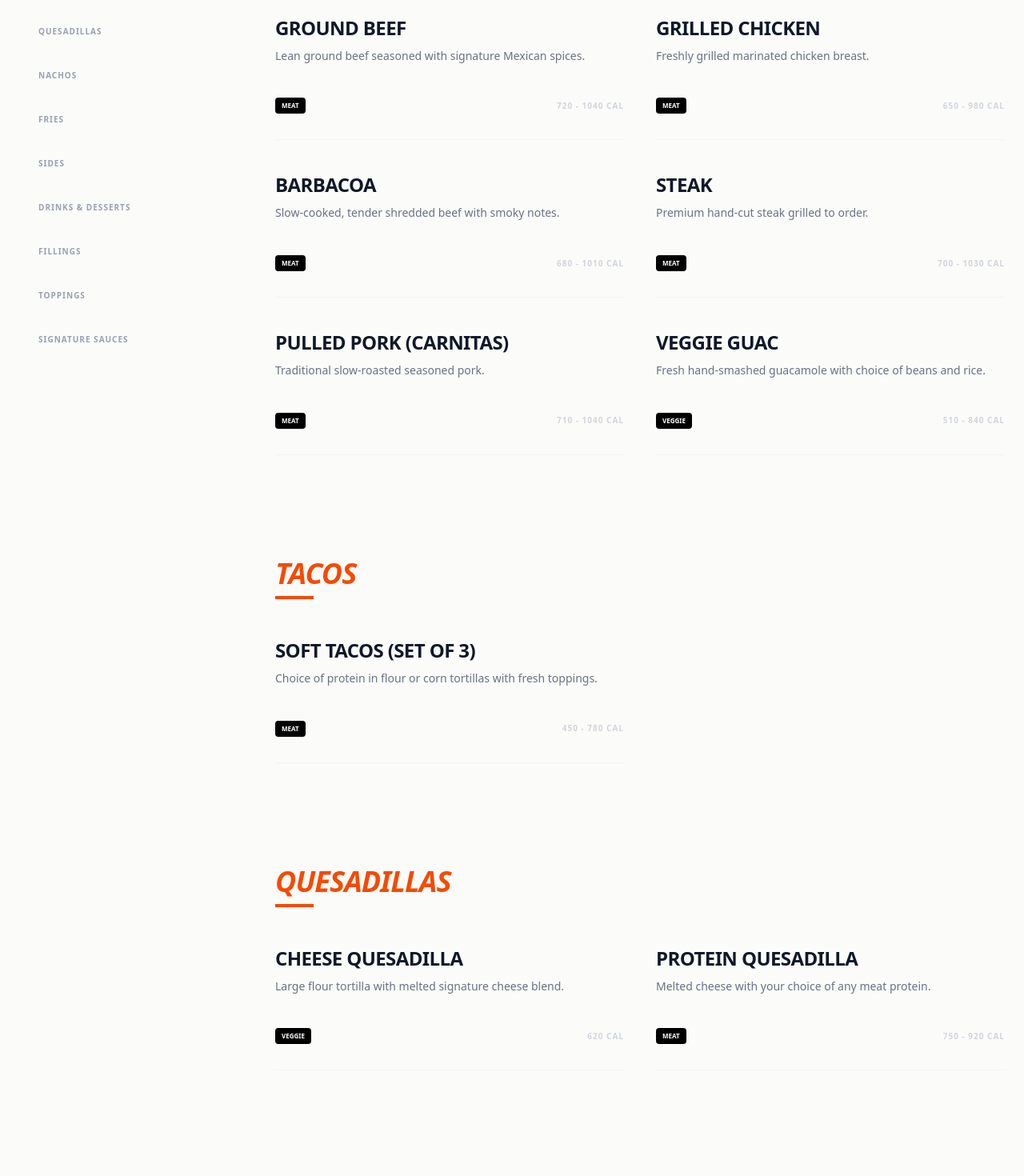
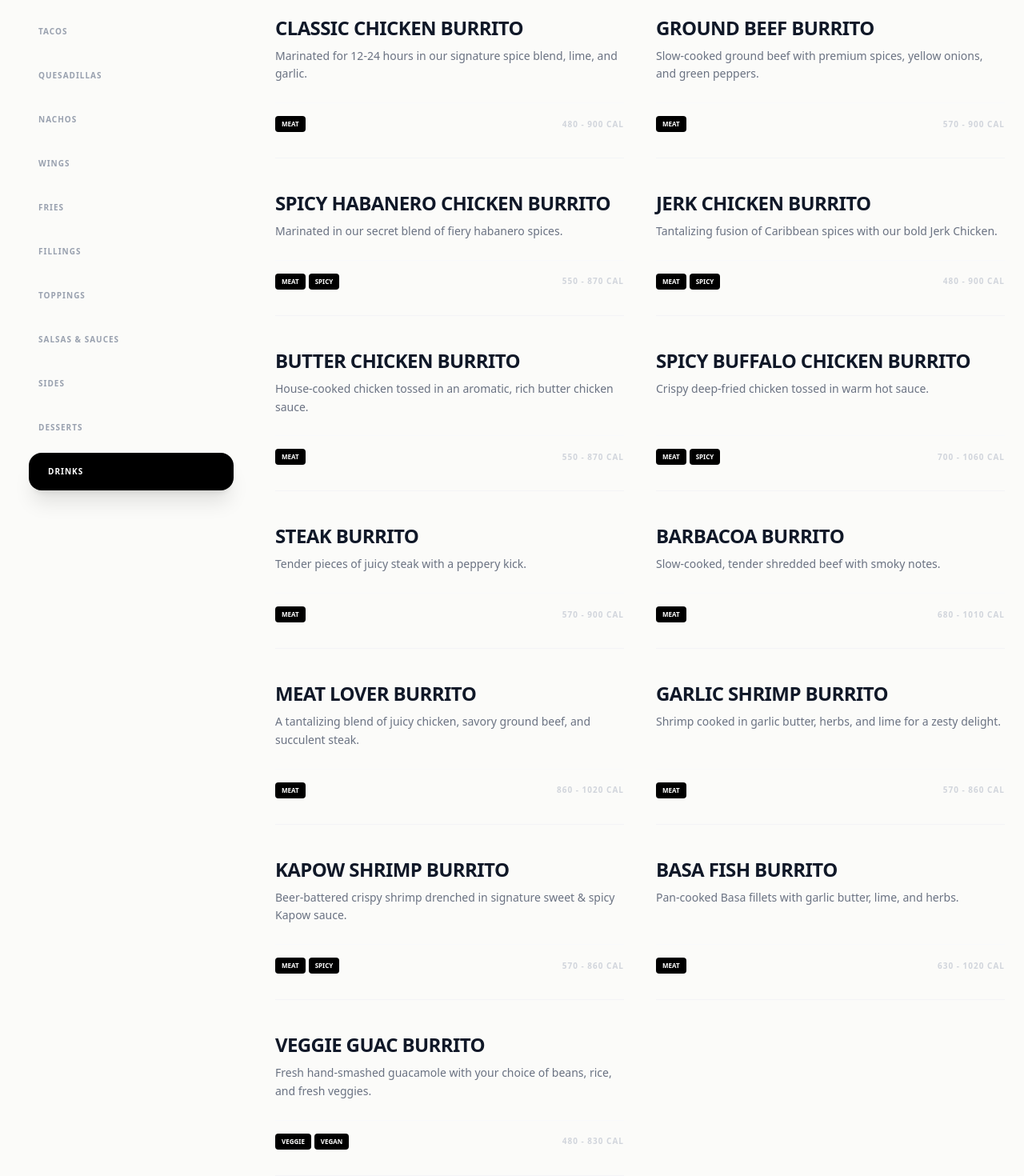
Before and after one commit to Munda-shada/wrap-n-roll-burrito, a Next.js app: page /menu in a window 1280 px wide. Shown: the part 740-2210 px from the top of the page at 80% size. Built offline with nearby package versions, Linux system fonts and the light colour scheme.

Commit message:
Minor defect fixed for menu

```diff
--- a/src/app/menu/page.tsx
+++ b/src/app/menu/page.tsx
@@ -13,6 +13,7 @@ export default function MenuPage() {
 
   const mobileNavRef = useRef<HTMLDivElement>(null); // Specific ref for mobile slider
   const isManualScrolling = useRef(false);
+  const visibleSections = useRef<Set<string>>(new Set());
 
   useEffect(() => {
     const timer = setTimeout(() => setIsLoading(false), 600);
@@ -43,16 +44,34 @@ export default function MenuPage() {
   useEffect(() => {
     if (isLoading) return;
 
+    visibleSections.current.clear();
+
     const observer = new IntersectionObserver((entries) => {
       if (isManualScrolling.current) return;
+
       entries.forEach((entry) => {
         if (entry.isIntersecting) {
-          setActiveCategory(entry.target.id);
+          visibleSections.current.add(entry.target.id);
+        } else {
+          visibleSections.current.delete(entry.target.id);
         }
       });
+
+      // Find the active category by checking which visible section is last in the list.
+      // This handles both scrolling down (new one enters) and scrolling up (bottom one leaves, previous one takes over).
+      let activeId = "";
+      for (const cat of menuData.categories) {
+        if (visibleSections.current.has(cat.id)) {
+          activeId = cat.id;
+        }
+      }
+
+      if (activeId) {
+        setActiveCategory(activeId);
+      }
     }, {
-      threshold: 0.1,
-      rootMargin: "-20% 0px -60% 0px"
+      threshold: 0,
+      rootMargin: "-10% 0px -80% 0px"
     });
 
     menuData.categories.forEach((cat) => {
@@ -125,9 +144,9 @@ export default function MenuPage() {
         <div className="px-6 py-4">
           <div className="flex items-center justify-between mb-4">
             <h1 className="text-2xl font-black uppercase italic">Menu</h1>
-            <div className="flex gap-2">
-              {FILTERS.slice(0, 3).map(f => (
-                <button key={f} onClick={() => setActiveFilter(f)} className={`text-[8px] font-bold uppercase px-3 py-1 rounded-full border ${activeFilter === f ? 'bg-orange-600 text-white border-orange-600' : 'text-gray-400 border-gray-100'}`}>{f}</button>
+            <div className="flex gap-2 overflow-x-auto no-scrollbar max-w-[70%]">
+              {FILTERS.map(f => (
+                <button key={f} onClick={() => setActiveFilter(f)} className={`text-[8px] font-bold uppercase px-3 py-1 rounded-full border whitespace-nowrap flex-shrink-0 ${activeFilter === f ? 'bg-orange-600 text-white border-orange-600' : 'text-gray-400 border-gray-100'}`}>{f}</button>
               ))}
             </div>
           </div>
@@ -206,7 +225,9 @@ export default function MenuPage() {
                           <h3 className={`font-black uppercase tracking-tight mb-2 text-gray-900 ${isTopping ? 'text-xs' : 'text-2xl'}`}>{item.name}</h3>
                           {!isTopping && <p className="text-gray-500 text-sm leading-relaxed mb-6 font-medium">{item.desc}</p>}
                           <div className="mt-auto flex items-center justify-between pt-4 border-t border-gray-50">
-                            <span className="text-[8px] font-black px-2 py-1 bg-black text-white rounded uppercase">{item.tags[0]}</span>
+                            <div className="flex flex-wrap gap-1">
+                              {item.tags.map((tag: string, i: number) => <span key={i} className="text-[8px] font-black px-2 py-1 bg-black text-white rounded uppercase">{tag}</span>)}
+                            </div>
                             <span className="text-[10px] font-bold text-gray-300 uppercase tracking-widest">{item.calories}</span>
                           </div>
                         </div>
--- a/src/data/menu.json
+++ b/src/data/menu.json
@@ -1,94 +1,147 @@
 {
   "categories": [
     {
-      "id": "burritos-bowls",
-      "name": "Burritos & Bowls",
+      "id": "burritos",
+      "name": "Burritos",
       "items": [
-        { "name": "Ground Beef", "desc": "Lean ground beef seasoned with signature Mexican spices.", "calories": "720 - 1040 Cal", "tags": ["Meat"], "image": "/image/menu/ground-beef.jpg" },
-        { "name": "Grilled Chicken", "desc": "Freshly grilled marinated chicken breast.", "calories": "650 - 980 Cal", "tags": ["Meat"], "image": "/image/menu/grilled-chicken.jpg" },
-        { "name": "Barbacoa", "desc": "Slow-cooked, tender shredded beef with smoky notes.", "calories": "680 - 1010 Cal", "tags": ["Meat"], "image": "/image/menu/barbacoa.jpg" },
-        { "name": "Steak", "desc": "Premium hand-cut steak grilled to order.", "calories": "700 - 1030 Cal", "tags": ["Meat"], "image": "/image/menu/steak.jpg" },
-        { "name": "Pulled Pork (Carnitas)", "desc": "Traditional slow-roasted seasoned pork.", "calories": "710 - 1040 Cal", "tags": ["Meat"], "image": "/image/menu/pulled-pork.jpg" },
-        { "name": "Veggie Guac", "desc": "Fresh hand-smashed guacamole with choice of beans and rice.", "calories": "510 - 840 Cal", "tags": ["Veggie", "Vegan"], "image": "/image/menu/veggie-guac.jpg" }
+        { "name": "Classic Chicken Burrito", "desc": "Marinated for 12-24 hours in our signature spice blend, lime, and garlic.", "calories": "480 - 900 Cal", "tags": ["Meat"], "image": "/image/menu/chicken-burrito.jpg" },
+        { "name": "Ground Beef Burrito", "desc": "Slow-cooked ground beef with premium spices, yellow onions, and green peppers.", "calories": "570 - 900 Cal", "tags": ["Meat"], "image": "/image/menu/beef-burrito.jpg" },
+        { "name": "Spicy Habanero Chicken Burrito", "desc": "Marinated in our secret blend of fiery habanero spices.", "calories": "550 - 870 Cal", "tags": ["Meat", "Spicy"], "image": "/image/menu/habanero-burrito.jpg" },
+        { "name": "Jerk Chicken Burrito", "desc": "Tantalizing fusion of Caribbean spices with our bold Jerk Chicken.", "calories": "480 - 900 Cal", "tags": ["Meat", "Spicy"], "image": "/image/menu/jerk-burrito.jpg" },
+        { "name": "Butter Chicken Burrito", "desc": "House-cooked chicken tossed in an aromatic, rich butter chicken sauce.", "calories": "550 - 870 Cal", "tags": ["Meat"], "image": "/image/menu/butter-chicken-burrito.jpg" },
+        { "name": "Spicy Buffalo Chicken Burrito", "desc": "Crispy deep-fried chicken tossed in warm hot sauce.", "calories": "700 - 1060 Cal", "tags": ["Meat", "Spicy"], "image": "/image/menu/buffalo-burrito.jpg" },
+        { "name": "Steak Burrito", "desc": "Tender pieces of juicy steak with a peppery kick.", "calories": "570 - 900 Cal", "tags": ["Meat"], "image": "/image/menu/steak-burrito.jpg" },
+        { "name": "Barbacoa Burrito", "desc": "Slow-cooked, tender shredded beef with smoky notes.", "calories": "680 - 1010 Cal", "tags": ["Meat"], "image": "/image/menu/barbacoa-burrito.jpg" },
+        { "name": "Meat Lover Burrito", "desc": "A tantalizing blend of juicy chicken, savory ground beef, and succulent steak.", "calories": "860 - 1020 Cal", "tags": ["Meat"], "image": "/image/menu/meat-lover-burrito.jpg" },
+        { "name": "Garlic Shrimp Burrito", "desc": "Shrimp cooked in garlic butter, herbs, and lime for a zesty delight.", "calories": "570 - 860 Cal", "tags": ["Meat"], "image": "/image/menu/shrimp-burrito.jpg" },
+        { "name": "KaPow Shrimp Burrito", "desc": "Beer-battered crispy shrimp drenched in signature sweet & spicy Kapow sauce.", "calories": "570 - 860 Cal", "tags": ["Meat", "Spicy"], "image": "/image/menu/kapow-burrito.jpg" },
+        { "name": "Basa Fish Burrito", "desc": "Pan-cooked Basa fillets with garlic butter, lime, and herbs.", "calories": "630 - 1020 Cal", "tags": ["Meat"], "image": "/image/menu/basa-burrito.jpg" },
+        { "name": "Veggie Guac Burrito", "desc": "Fresh hand-smashed guacamole with your choice of beans, rice, and fresh veggies.", "calories": "480 - 830 Cal", "tags": ["Veggie", "Vegan"], "image": "/image/menu/veggie-burrito.jpg" }
+      ]
+    },
+    {
+      "id": "burrito-bowls",
+      "name": "Burrito Bowls",
+      "items": [
+        { "name": "Classic Chicken Bowl", "desc": "Signature marinated chicken served over rice and beans with fresh toppings.", "calories": "330 - 750 Cal", "tags": ["Meat"], "image": "/image/menu/chicken-bowl.jpg" },
+        { "name": "Ground Beef Bowl", "desc": "Slow-cooked seasoned ground beef bowl.", "calories": "440 - 820 Cal", "tags": ["Meat"], "image": "/image/menu/beef-bowl.jpg" },
+        { "name": "Spicy Habanero Bowl", "desc": "Fiery habanero chicken served naked in a bowl.", "calories": "340 - 570 Cal", "tags": ["Meat", "Spicy"], "image": "/image/menu/habanero-bowl.jpg" },
+        { "name": "Jerk Chicken Bowl", "desc": "Caribbean spiced Jerk Chicken served over your choice of rice.", "calories": "370 - 620 Cal", "tags": ["Meat", "Spicy"], "image": "/image/menu/jerk-bowl.jpg" },
+        { "name": "Premium Steak Bowl", "desc": "Juicy peppery steak with fresh salsas and guacamole.", "calories": "480 - 830 Cal", "tags": ["Meat"], "image": "/image/menu/steak-bowl.jpg" },
+        { "name": "Organic Tofu Bowl", "desc": "Seasoned organic tofu with fajita veggies and beans.", "calories": "250 - 640 Cal", "tags": ["Veggie", "Vegan"], "image": "/image/menu/tofu-bowl.jpg" },
+        { "name": "Veggie Guac Bowl", "desc": "A hearty bowl of rice, beans, fajita veggies, and a large scoop of fresh guac.", "calories": "250 - 710 Cal", "tags": ["Veggie", "Vegan"], "image": "/image/menu/veggie-bowl.jpg" }
       ]
     },
     {
       "id": "tacos",
       "name": "Tacos",
       "items": [
-        { "name": "Soft Tacos (Set of 3)", "desc": "Choice of protein in flour or corn tortillas with fresh toppings.", "calories": "450 - 780 Cal", "tags": ["Meat", "Veggie"], "image": "/image/menu/tacos.jpg" }
+        { "name": "Grilled Chicken Taco", "desc": "Signature marinated chicken topped with fresh pico de gallo and cheese.", "calories": "210 - 250 Cal", "tags": ["Meat"], "image": "/image/menu/chicken-taco.jpg" },
+        { "name": "Ground Beef Taco", "desc": "Seasoned beef with crisp lettuce, cheese, and sour cream.", "calories": "240 - 280 Cal", "tags": ["Meat"], "image": "/image/menu/beef-taco.jpg" },
+        { "name": "Steak Taco", "desc": "Premium grilled steak with fresh cilantro and diced onions.", "calories": "230 - 270 Cal", "tags": ["Meat"], "image": "/image/menu/steak-taco.jpg" },
+        { "name": "Barbacoa Taco", "desc": "Slow-cooked shredded beef with a smoky adobo flavor.", "calories": "250 - 290 Cal", "tags": ["Meat"], "image": "/image/menu/barbacoa-taco.jpg" },
+        { "name": "Carnitas Taco", "desc": "Tender, slow-roasted pulled pork.", "calories": "260 - 300 Cal", "tags": ["Meat"], "image": "/image/menu/carnitas-taco.jpg" },
+        { "name": "Crispy Fish Taco", "desc": "Battered fish topped with tangy slaw and signature sauce.", "calories": "280 - 320 Cal", "tags": ["Meat"], "image": "/image/menu/fish-taco.jpg" },
+        { "name": "Veggie Guac Taco", "desc": "Fresh hand-smashed guacamole with black beans and corn salsa.", "calories": "190 - 230 Cal", "tags": ["Veggie", "Vegan"], "image": "/image/menu/veggie-taco.jpg" }
       ]
     },
     {
       "id": "quesadillas",
       "name": "Quesadillas",
       "items": [
-        { "name": "Cheese Quesadilla", "desc": "Large flour tortilla with melted signature cheese blend.", "calories": "620 Cal", "tags": ["Veggie"], "image": "/image/menu/cheese-quesadilla.jpg" },
-        { "name": "Protein Quesadilla", "desc": "Melted cheese with your choice of any meat protein.", "calories": "750 - 920 Cal", "tags": ["Meat"], "image": "/image/menu/protein-quesadilla.jpg" }
+        { "name": "Cheese Quesadilla", "desc": "Large flour tortilla with melted signature 3-cheese blend.", "calories": "460 Cal", "tags": ["Veggie"], "image": "/image/menu/cheese-quesadilla.jpg" },
+        { "name": "Chicken Quesadilla", "desc": "Melted cheese with signature marinated grilled chicken.", "calories": "580 - 650 Cal", "tags": ["Meat"], "image": "/image/menu/chicken-quesadilla.jpg" },
+        { "name": "Steak Quesadilla", "desc": "Melted cheese packed with premium peppery steak.", "calories": "610 - 680 Cal", "tags": ["Meat"], "image": "/image/menu/steak-quesadilla.jpg" },
+        { "name": "Veggie Quesadilla", "desc": "Melted cheese with beans and sautéed fajita vegetables.", "calories": "360 - 615 Cal", "tags": ["Veggie"], "image": "/image/menu/veggie-quesadilla.jpg" }
       ]
     },
     {
       "id": "nachos",
       "name": "Nachos",
       "items": [
-        { "name": "Signature Nachos", "desc": "Corn chips topped with beans, cheese sauce, salsa, and sour cream.", "calories": "890 - 1240 Cal", "tags": ["Veggie"], "image": "/image/menu/nachos.jpg" },
-        { "name": "Loaded Meat Nachos", "desc": "Signature nachos topped with your choice of protein.", "calories": "1020 - 1450 Cal", "tags": ["Meat"], "image": "/image/menu/meat-nachos.jpg" }
+        { "name": "Signature Nachos", "desc": "Crispy corn chips topped with cheese sauce, Monterey Jack, and baked to perfection.", "calories": "560 - 890 Cal", "tags": ["Veggie"], "image": "/image/menu/signature-nachos.jpg" },
+        { "name": "Loaded Meat Nachos", "desc": "Signature nachos loaded heavily with your choice of chicken, beef, or steak.", "calories": "820 - 1240 Cal", "tags": ["Meat"], "image": "/image/menu/loaded-nachos.jpg" }
+      ]
+    },
+    {
+      "id": "wings",
+      "name": "Wings",
+      "items": [
+        { "name": "Boneless Chicken Wings", "desc": "Mexican-inspired boneless wings tossed in chipotle BBQ – mild, medium, hot, or suicidal.", "calories": "800 - 1600 Cal", "tags": ["Meat"], "image": "/image/menu/boneless-wings.jpg" }
       ]
     },
     {
       "id": "fries",
       "name": "Fries",
       "items": [
-        { "name": "Classic Fries", "desc": "Crispy golden fries seasoned with sea salt.", "calories": "320 Cal", "tags": ["Vegan", "Gluten-Free"], "image": "/image/menu/fries.jpg" },
-        { "name": "Extreme Fries", "desc": "Fries topped with beef, cheese sauce, and sour cream.", "calories": "680 Cal", "tags": ["Meat"], "image": "/image/menu/extreme-fries.jpg" },
-        { "name": "Mexican Fries", "desc": "Fries topped with salsa, jalapeños, and spicy mayo.", "calories": "450 Cal", "tags": ["Veggie", "Spicy"], "image": "/image/menu/mexican-fries.jpg" }
+        { "name": "Supreme Fries", "desc": "Fries loaded with cheese sauce, tomatoes, corn, chives, and your choice of sauce.", "calories": "715 Cal", "tags": ["Veggie"], "image": "/image/menu/supreme-fries.jpg" },
+        { "name": "Regular Fries", "desc": "Crispy, delicious, golden French fries.", "calories": "580 Cal", "tags": ["Vegan"], "image": "/image/menu/regular-fries.jpg" }
+      ]
+    },
+    {
+      "id": "fillings",
+      "name": "Fillings",
+      "items": [
+        { "name": "Cilantro Lime Rice", "desc": "", "calories": "210 Cal", "tags": ["Vegan"], "image": "/image/menu/white-rice.jpg" },
+        { "name": "Brown Rice", "desc": "", "calories": "190 Cal", "tags": ["Vegan"], "image": "/image/menu/brown-rice.jpg" },
+        { "name": "Black Beans", "desc": "", "calories": "120 Cal", "tags": ["Vegan"], "image": "/image/menu/black-beans.jpg" },
+        { "name": "Pinto Beans", "desc": "", "calories": "130 Cal", "tags": ["Vegan"], "image": "/image/menu/pinto-beans.jpg" },
+        { "name": "Fajita Veggies", "desc": "", "calories": "45 Cal", "tags": ["Vegan"], "image": "/image/menu/fajita-veggies.jpg" }
+      ]
+    },
+    {
+      "id": "toppings",
+      "name": "Toppings",
+      "items": [
+        { "name": "Pico de Gallo", "desc": "", "calories": "20 Cal", "tags": ["Vegan"], "image": "/image/menu/pico.jpg" },
+        { "name": "Corn Salsa", "desc": "", "calories": "80 Cal", "tags": ["Vegan"], "image": "/image/menu/corn.jpg" },
+        { "name": "Pickled Onions", "desc": "", "calories": "10 Cal", "tags": ["Vegan"], "image": "/image/menu/onions.jpg" },
+        { "name": "Shredded Cheese", "desc": "", "calories": "110 Cal", "tags": ["Veggie"], "image": "/image/menu/cheese.jpg" },
+        { "name": "Jalapeños", "desc": "", "calories": "5 Cal", "tags": ["Vegan", "Spicy"], "image": "/image/menu/jalapenos.jpg" },
+        { "name": "Sour Cream", "desc": "", "calories": "60 Cal", "tags": ["Veggie"], "image": "/image/menu/sour-cream.jpg" },
+        { "name": "Romaine Lettuce", "desc": "", "calories": "5 Cal", "tags": ["Vegan"], "image": "/image/menu/lettuce.jpg" }
+      ]
+    },
+    {
+      "id": "sauces",
+      "name": "Salsas & Sauces",
+      "items": [
+        { "name": "Mild Salsa", "desc": "", "calories": "15 Cal", "tags": ["Vegan"], "image": "/image/menu/mild-salsa.jpg" },
+        { "name": "Medium Salsa", "desc": "", "calories": "15 Cal", "tags": ["Vegan", "Spicy"], "image": "/image/menu/medium-salsa.jpg" },
+        { "name": "Hot Salsa", "desc": "", "calories": "15 Cal", "tags": ["Vegan", "Spicy"], "image": "/image/menu/hot-salsa.jpg" },
+        { "name": "Chipotle Mayo", "desc": "", "calories": "90 Cal", "tags": ["Spicy"], "image": "/image/menu/chipotle.jpg" },
+        { "name": "Burrito Sauce", "desc": "", "calories": "70 Cal", "tags": ["Veggie"], "image": "/image/menu/burrito-sauce.jpg" },
+        { "name": "Double Cheddar Queso", "desc": "", "calories": "120 Cal", "tags": ["Veggie"], "image": "/image/menu/queso.jpg" }
       ]
     },
     {
       "id": "sides",
       "name": "Sides",
       "items": [
-        { "name": "Chips & Salsa", "desc": "Hand-made corn chips with your choice of salsa.", "calories": "280 Cal", "tags": ["Vegan", "Gluten-Free"], "image": "/image/menu/chips-salsa.jpg" },
-        { "name": "Chips & Guacamole", "desc": "Hand-made corn chips with daily fresh guacamole.", "calories": "350 Cal", "tags": ["Vegan", "Gluten-Free"], "image": "/image/menu/chips-guac.jpg" },
-        { "name": "Extra Guacamole", "desc": "A side of our premium hand-smashed guac.", "calories": "150 Cal", "tags": ["Vegan", "Gluten-Free"], "image": "/image/menu/extra-guac.jpg" }
+        { "name": "Chips & Guacamole", "desc": "Hand-made corn chips with fresh guac.", "calories": "350 Cal", "tags": ["Vegan"], "image": "/image/menu/chips-guac.jpg" },
+        { "name": "Chips & Queso", "desc": "Corn chips with a side of warm double cheddar queso.", "calories": "410 Cal", "tags": ["Veggie"], "image": "/image/menu/chips-queso.jpg" },
+        { "name": "Chips & Salsa", "desc": "Corn chips with your choice of fresh salsa.", "calories": "280 Cal", "tags": ["Vegan"], "image": "/image/menu/chips-salsa.jpg" },
+        { "name": "Side of Guacamole", "desc": "Individual 4oz side of hand-smashed guac.", "calories": "150 Cal", "tags": ["Vegan"], "image": "/image/menu/side-guac.jpg" }
       ]
     },
     {
-      "id": "drinks-desserts",
-      "name": "Drinks & Desserts",
+      "id": "desserts",
+      "name": "Desserts",
       "items": [
-        { "name": "Churros", "desc": "Mexican pastry dusted with cinnamon sugar.", "calories": "220 Cal", "tags": ["Veggie"], "image": "/image/menu/churros.jpg" },
-        { "name": "Bottled Jarritos", "desc": "Authentic Mexican soda in various flavors.", "calories": "110 Cal", "tags": ["Vegan"], "image": "/image/menu/jarritos.jpg" },
-        { "name": "Soft Drinks", "desc": "Assorted canned beverages.", "calories": "0 - 150 Cal", "tags": ["Vegan"], "image": "/image/menu/soda.jpg" }
+        { "name": "Churros (2 Pcs)", "desc": "Hazelnut chocolate-filled, deep-fried, and tossed in cinnamon sugar.", "calories": "220 Cal", "tags": ["Veggie"], "image": "/image/menu/churros.jpg" },
+        { "name": "Gluten Free Turtle Cheesecake", "desc": "Candied pecans and milk chocolate chunks in a vanilla cheesecake batter.", "calories": "440 Cal", "tags": ["Veggie", "Gluten-Free"], "image": "/image/menu/turtle-cheesecake.jpg" },
+        { "name": "Cookies 'N Cream Cake", "desc": "Chewy brownie layers with cream cheese and broken OREO cookies.", "calories": "730 Cal", "tags": ["Veggie"], "image": "/image/menu/oreo-cake.jpg" },
+        { "name": "So Good Chocolate Cake", "desc": "Four layers of decadent chocolate cake with rich fudge icing.", "calories": "860 Cal", "tags": ["Veggie"], "image": "/image/menu/chocolate-cake.jpg" },
+        { "name": "Vegan Carrot Cake", "desc": "Colossal Carrot Cake with a plant-based, oh-so-creamy icing.", "calories": "450 Cal", "tags": ["Vegan", "Gluten-Free"], "image": "/image/menu/carrot-cake.jpg" }
       ]
     },
     {
-      "id": "fillings",
-      "name": "Fillings",
+      "id": "drinks",
+      "name": "Drinks",
       "items": [
-        { "name": "Cilantro Lime Rice", "desc": "Zesty white rice with fresh cilantro.", "calories": "210 Cal", "tags": ["Vegan"], "image": "/image/menu/white-rice.jpg" },
-        { "name": "Brown Rice", "desc": "Hearty whole grain rice.", "calories": "190 Cal", "tags": ["Vegan"], "image": "/image/menu/brown-rice.jpg" },
-        { "name": "Black Beans", "desc": "Seasoned and slow-simmered.", "calories": "120 Cal", "tags": ["Vegan"], "image": "/image/menu/black-beans.jpg" },
-        { "name": "Pinto Beans", "desc": "Traditional creamy Mexican beans.", "calories": "130 Cal", "tags": ["Vegan"], "image": "/image/menu/pinto-beans.jpg" }
-      ]
-    },
-    {
-      "id": "toppings",
-      "name": "Toppings",
-      "items": [
-        { "name": "Pico de Gallo", "desc": "Fresh tomato, onion, and cilantro medley.", "calories": "20 Cal", "tags": ["Vegan"], "image": "/image/menu/pico.jpg" },
-        { "name": "Corn Salsa", "desc": "Sweet corn with poblano peppers.", "calories": "80 Cal", "tags": ["Vegan"], "image": "/image/menu/corn-salsa.jpg" },
-        { "name": "Pickled Onions", "desc": "Tangy and bright red onions.", "calories": "10 Cal", "tags": ["Vegan"], "image": "/image/menu/onions.jpg" },
-        { "name": "Shredded Cheese", "desc": "Our signature Monterey Jack blend.", "calories": "110 Cal", "tags": ["Veggie"], "image": "/image/menu/cheese.jpg" }
-      ]
-    },
-    {
-      "id": "sauces",
-      "name": "Signature Sauces",
-      "items": [
-        { "name": "Chipotle Mayo", "desc": "Creamy with a smoky heat.", "calories": "90 Cal", "tags": ["Spicy"], "image": "/image/menu/chipotle-mayo.jpg" },
-        { "name": "Burrito Sauce", "desc": "Our secret house specialty.", "calories": "70 Cal", "tags": ["Veggie"], "image": "/image/menu/burrito-sauce.jpg" },
-        { "name": "Garlic Sauce", "desc": "Bold and creamy garlic blend.", "calories": "80 Cal", "tags": ["Veggie"], "image": "/image/menu/garlic-sauce.jpg" }
+        { "name": "Jarritos Mexican Soda", "desc": "Authentic glass bottle Mexican sodas.", "calories": "110 Cal", "tags": ["Vegan"], "image": "/image/menu/jarritos.jpg" },
+        { "name": "Eska Spring Water", "desc": "Pure, refreshing natural spring water.", "calories": "0 Cal", "tags": ["Vegan"], "image": "/image/menu/water.jpg" },
+        { "name": "Canned Pop", "desc": "Assorted flavors of classic soft drinks.", "calories": "150 Cal", "tags": ["Vegan"], "image": "/image/menu/soda.jpg" }
       ]
     }
   ]
```
